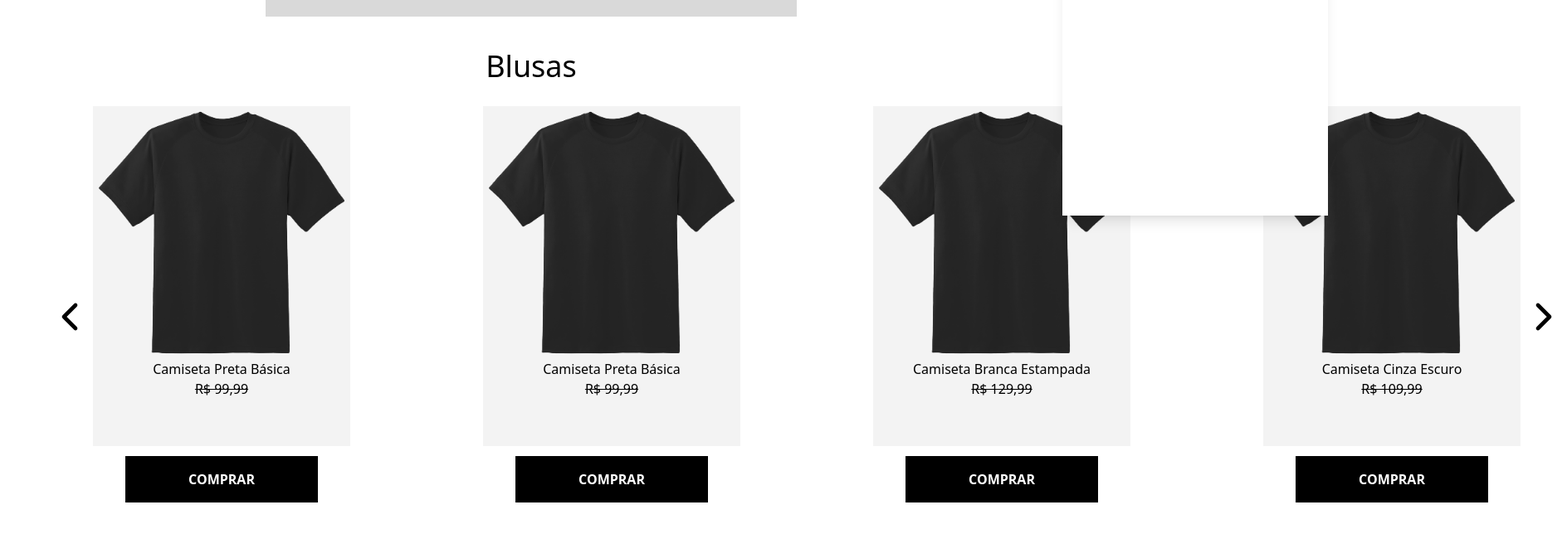
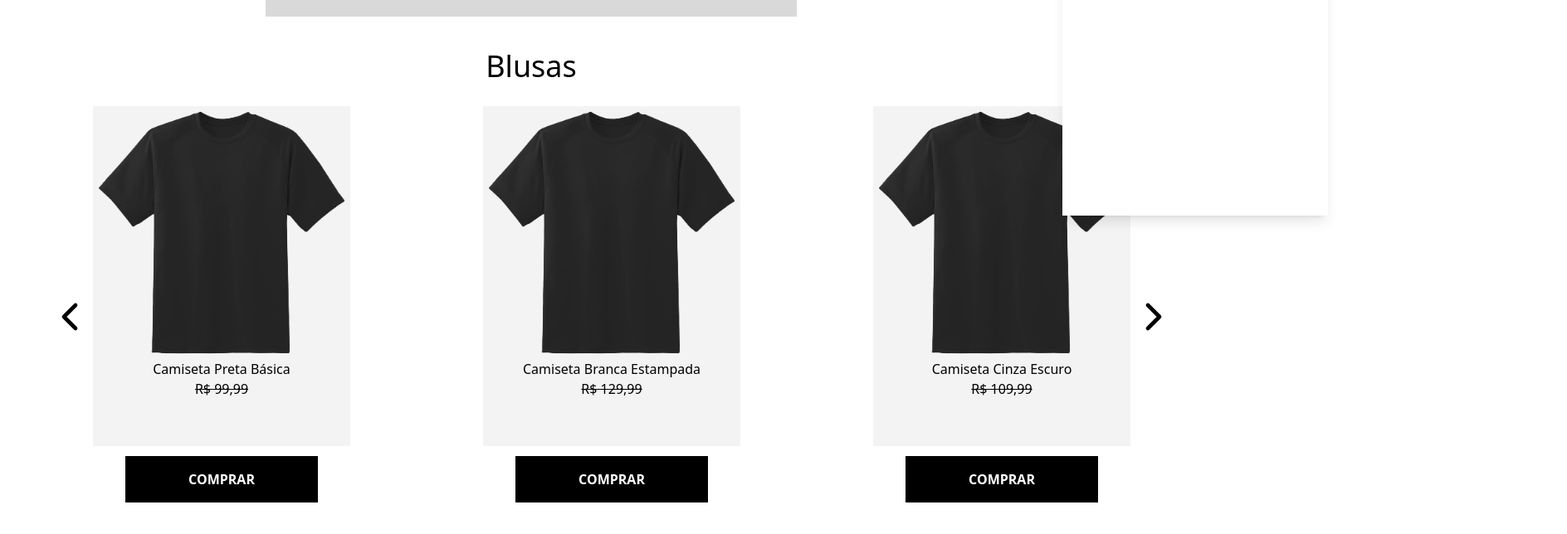
Before and after one commit to kaua-sousaa/projeto-loja-virtual, a React app: page / in a window 1280 px wide. Shown: the part 540-1184 px from the top of the page at 83% size, 1888 px wide, since content can reach past the window. Built offline with nearby package versions, Linux system fonts and the light colour scheme; the HTML template or start-up script is replaced by a standard one.

Commit message:
adicionado o CartContext

```diff
--- a/src/App.jsx
+++ b/src/App.jsx
@@ -1,16 +1,18 @@
-import { BrowserRouter } from 'react-router-dom'
-import './App.css'
-import AppRoutes from './routes/AppRoutes'
+import { BrowserRouter } from "react-router-dom";
+import "./App.css";
+import AppRoutes from "./routes/AppRoutes";
+import { CartProvider } from "./context/CartContext";
 
 function App() {
-
   return (
     <>
-     <BrowserRouter>
-        <AppRoutes/>
-     </BrowserRouter>
+      <CartProvider>
+        <BrowserRouter>
+          <AppRoutes />
+        </BrowserRouter>
+      </CartProvider>
     </>
-  )
+  );
 }
 
-export default App
+export default App;
--- a/src/components/Clothing.jsx
+++ b/src/components/Clothing.jsx
@@ -1,7 +1,6 @@
 import Button from "./Button";
 
-const Roupa = ( {product, showButtton = true, className, addChart} ) => {
-
+const Roupa = ({ product, showButtton = true, className, addCart }) => {
   return (
     <div className="flex flex-col items-center">
       <div className={`bg-roupa-bg w-[310px] min-h-[410px] mb-3  ${className}`}>
@@ -10,8 +9,12 @@ const Roupa = ( {product, showButtton = true, className, addChart} ) => {
         <p className="text-center text-red-500 font-bold">{product.sale}</p>
         <p className="text-center line-through">{product.price}</p>
       </div>
-            {showButtton && <Button className="w-3/4" onClick={() => addChart(product)}>COMPRAR</Button>}
+      {showButtton && (
+        <Button className="w-3/4" onClick={() => addCart(product)}>
+          COMPRAR
+        </Button>
+      )}
     </div>
-    )
-}
+  );
+};
 export default Roupa;
--- a/src/components/ClothingRow.jsx
+++ b/src/components/ClothingRow.jsx
@@ -1,8 +1,7 @@
 import { ChevronLeft, ChevronRight } from "lucide-react";
 import Clothing from "./Clothing";
 
-const LinhaRoupas = ({ products, titulo, addChart }) => {
-
+const ClothingRow = ({ products, titulo, addCart }) => {
   return (
     <div>
       <h1 className="text-4xl text-center mb-7">{titulo}</h1>
@@ -13,9 +12,9 @@ const LinhaRoupas = ({ products, titulo, addChart }) => {
           </button>
         </div>
         <div className="flex gap-8 md:gap-20 lg:gap-40 space-y-9">
-          {products.map((product, index)=> (
+          {products.map((product, index) => (
             <div key={index}>
-              <Clothing product={product} addChart={addChart} />
+              <Clothing product={product} addCart={addCart} />
             </div>
           ))}
         </div>
@@ -29,4 +28,4 @@ const LinhaRoupas = ({ products, titulo, addChart }) => {
   );
 };
 
-export default LinhaRoupas;
+export default ClothingRow;
--- /dev/null
+++ b/src/context/CartContext.jsx
@@ -0,0 +1,31 @@
+import { createContext, useContext, useEffect, useState } from "react";
+
+export const CartContext = createContext();
+
+export const CartProvider = ({ children }) => {
+  const [cart, setCart] = useState([]);
+
+  useEffect(() => {
+    const storedCart = JSON.parse(localStorage.getItem("cart"));
+
+    if (storedCart) {
+      setCart(storedCart);
+    }
+  }, []);
+
+  useEffect(() => {
+    localStorage.setItem("cart", JSON.stringify(cart));
+  }, [cart]);
+
+  const addCart = (product) => {
+    setCart([...cart, product])
+  }
+
+  return (
+    <CartContext.Provider value={{ cart, setCart, addCart }}>
+      {children}
+    </CartContext.Provider>
+  );
+};
+
+export const useCart = () => useContext(CartContext);
--- a/src/pages/Home.jsx
+++ b/src/pages/Home.jsx
@@ -5,108 +5,17 @@ import short from "../assets/short.png";
 import bone from "../assets/bone.png";
 import Footer from "../components/Footer";
 import { useEffect, useState } from "react";
+import { useCart } from "../context/CartContext";
+import products from "../produtosTemp/ProductsTemp";
 
 const Home = () => {
 
-  const [chart, setChart] = useState([]);
-  console.log(chart)
+  const { cart, addCart, setCart} = useCart();
 
-  useEffect(()=> {
-    const storedChart = JSON.parse(localStorage.getItem("chart"))
-    if (storedChart){
-      setChart(storedChart)
-    }
-  }, [])
+  const tshirts = products.filter(product => product.category === "Camisetas");
+  const shorts = products.filter(product => product.category === "Shorts");
+  const hats = products.filter(product => product.category === "Bonés");
 
-  useEffect(() => {
-    if(chart.length > 0){
-      localStorage.setItem("chart", JSON.stringify(chart))
-    }
-  }, [chart])
-  const tshirts = [
-    // Camisetas
-    {
-      id: 11,
-      name: "Camiseta Preta Básica",
-      price: "R$ 99,99",
-      img: blusa,
-      category: "Camisetas",
-    },
-    {
-      id: 1,
-      name: "Camiseta Preta Básica",
-      price: "R$ 99,99",
-      img: blusa,
-      category: "Camisetas",
-    },
-    {
-      id: 2,
-      name: "Camiseta Branca Estampada",
-      price: "R$ 129,99",
-      img: blusa,
-      category: "Camisetas",
-    },
-    {
-      id: 3,
-      name: "Camiseta Cinza Escuro",
-      price: "R$ 109,99",
-      img: blusa,
-      category: "Camisetas",
-    },
-  ];
-  const shorts = [
-    // Shorts
-    {
-      id: 4,
-      name: "Short Jeans Claro",
-      price: "R$ 149,99",
-      img: short,
-      category: "Shorts",
-    },
-    {
-      id: 5,
-      name: "Short Preto Esportivo",
-      price: "R$ 119,99",
-      img: short,
-      category: "Shorts",
-    },
-    {
-      id: 6,
-      name: "Short Bermuda Azul",
-      price: "R$ 139,99",
-      img:short,
-      category: "Shorts",
-    },
-  ];
-  const hats = [
-    // Bonés
-    {
-      id: 7,
-      name: "Boné Preto",
-      price: "R$ 79,99",
-      img: bone,
-      category: "Bonés",
-    },
-    {
-      id: 8,
-      name: "Boné Branco",
-      price: "R$ 89,99",
-      img: bone,
-      category: "Bonés",
-    },
-    {
-      id: 9,
-      name: "Boné Cinza",
-      price: "R$ 69,99",
-      img: bone,
-      category: "Bonés",
-    },
-  ];
-
-  const addChart = (product) => {
-    setChart([...chart, product]);
-    console.log(chart)
-  };
 
   return (
     <div>
@@ -114,7 +23,7 @@ const Home = () => {
         FRETE GRÁTIS PARA COMPRAS ACIMA DE 20 MILHÕES DE REAIS.
       </div>
       <div className="sticky top-0">
-        <Header chart={chart} setChart={setChart}/>
+        <Header cart={cart} setCart={setCart}/>
       </div>
       <div className="flex justify-center mt-16">
         <div className="bg-news-bg w-1/2 h-96">
@@ -122,9 +31,9 @@ const Home = () => {
         </div>
       </div>
       <div className="mt-10">
-        <ClothingRow titulo="Blusas" products={tshirts} addChart={addChart} />
-        <ClothingRow titulo="Shorts" products={shorts} addChart={addChart}/>
-        <ClothingRow titulo="Bones" products={hats} addChart={addChart}/>
+        <ClothingRow titulo="Blusas" products={tshirts} addCart={addCart} />
+        <ClothingRow titulo="Shorts" products={shorts} addCart={addCart}/>
+        <ClothingRow titulo="Bones" products={hats} addCart={addCart}/>
       </div>
       <div>
         <Footer />
--- a/src/pages/LoginPage.jsx
+++ b/src/pages/LoginPage.jsx
@@ -2,12 +2,15 @@ import Button from "../components/Button";
 import Footer from "../components/Footer";
 import Header from "../components/Header";
 import Input from "../components/Input";
+import { useCart } from "../context/CartContext";
 
 const LoginPage = () => {
+  const {cart} = useCart()
+
   return (
     <div>
       <div className="sticky top-0">
-        <Header />
+        <Header cart={cart}/>
       </div>
       <div className="flex flex-col items-center">
         <h1 className="text-3xl text-center mt-5">LOGIN</h1>
--- a/src/pages/SupportPage.jsx
+++ b/src/pages/SupportPage.jsx
@@ -2,12 +2,15 @@ import Button from "../components/Button";
 import Footer from "../components/Footer";
 import Header from "../components/Header";
 import Input from "../components/Input";
+import { useCart } from "../context/CartContext";
 
 const SupportPage = () => {
+  const {cart} = useCart();
+
   return (
     <div>
       <div>
-        <Header />
+        <Header cart={cart}/>
       </div>
       <div className="p-10 mt-12 ml-36">
         <h1 className="text-3xl font-medium mb-4">CONTATO</h1>
--- /dev/null
+++ b/src/produtosTemp/ProductsTemp.jsx
@@ -0,0 +1,17 @@
+import blusa from "../assets/blusa.png";
+import short from "../assets/short.png";
+import bone from "../assets/bone.png";
+
+const products = [
+  { id: 1, name: "Camiseta Preta Básica", price: "R$ 99,99", img: blusa, category: "Camisetas" },
+  { id: 2, name: "Camiseta Branca Estampada", price: "R$ 129,99", img: blusa, category: "Camisetas" },
+  { id: 3, name: "Camiseta Cinza Escuro", price: "R$ 109,99", img: blusa, category: "Camisetas" },
+  { id: 4, name: "Short Jeans Claro", price: "R$ 149,99", img: short, category: "Shorts" },
+  { id: 5, name: "Short Preto Esportivo", price: "R$ 119,99", img: short, category: "Shorts" },
+  { id: 6, name: "Short Bermuda Azul", price: "R$ 139,99", img: short, category: "Shorts" },
+  { id: 7, name: "Boné Preto", price: "R$ 79,99", img: bone, category: "Bonés" },
+  { id: 8, name: "Boné Branco", price: "R$ 89,99", img: bone, category: "Bonés" },
+  { id: 9, name: "Boné Cinza", price: "R$ 69,99", img: bone, category: "Bonés" },
+];
+
+export default products;
--- a/src/routes/AppRoutes.jsx
+++ b/src/routes/AppRoutes.jsx
@@ -12,7 +12,7 @@ const AppRoutes = () => {
             <Route path="/LoginPage" element={<LoginPage/>}/>
             <Route path="/ClothingPage" element={<ClothingPage/>}/>
             <Route path="/ProductPage" element={<ProductPage/>}/>
-            <Route path="/Support" element={<SupportPage/>}/>
+            <Route path="/SupportPage" element={<SupportPage/>}/>
         </Routes>
     )
 }
```
Also changed, not shown: src/components/Cart.jsx (renamed from src/components/Chart.jsx, +11 -12 lines), src/components/Header.jsx (+17 -17 lines), src/pages/ClothingPage.jsx (+14 -6 lines). Lines whose indentation alone changed are shown as unchanged.
